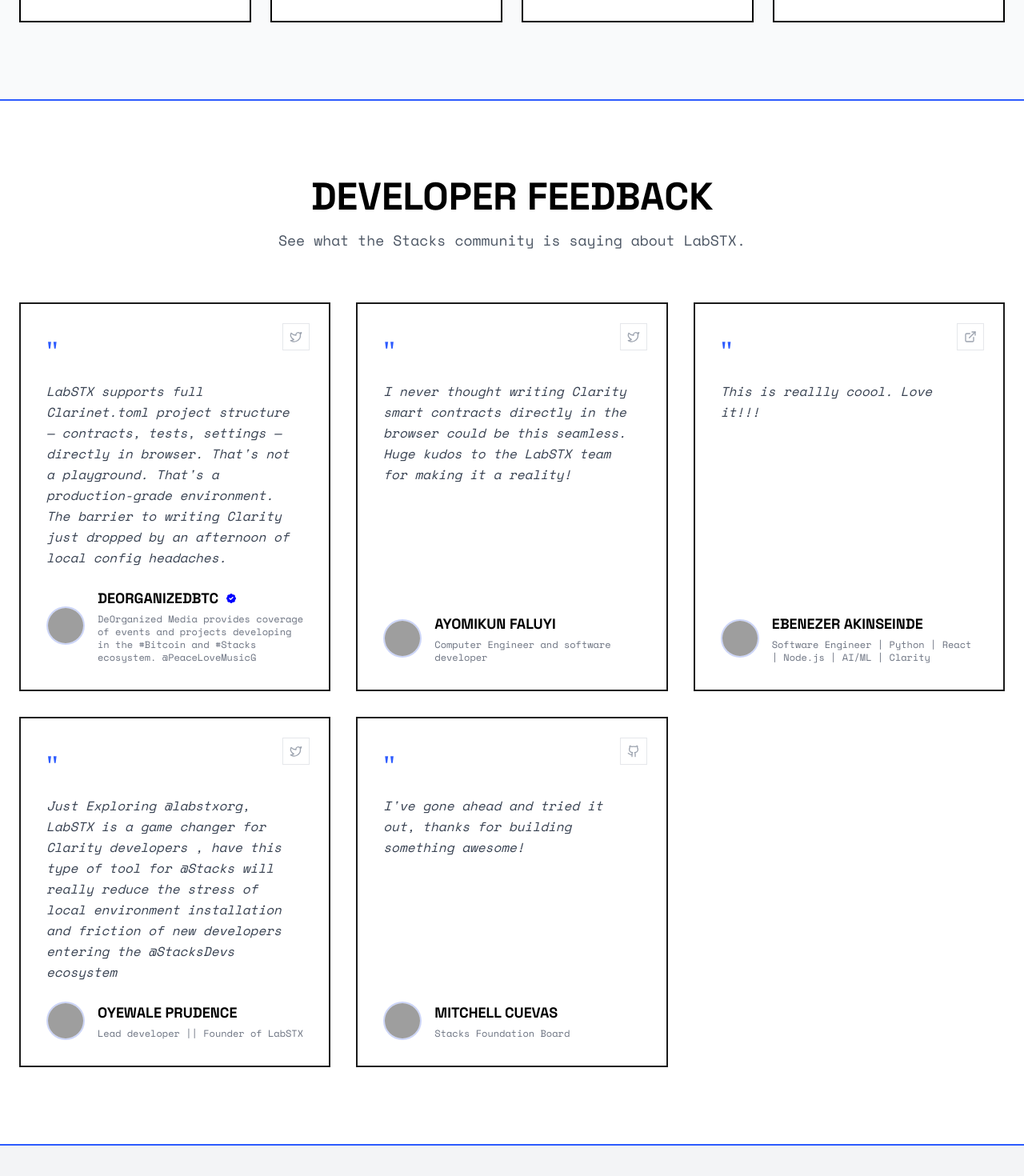
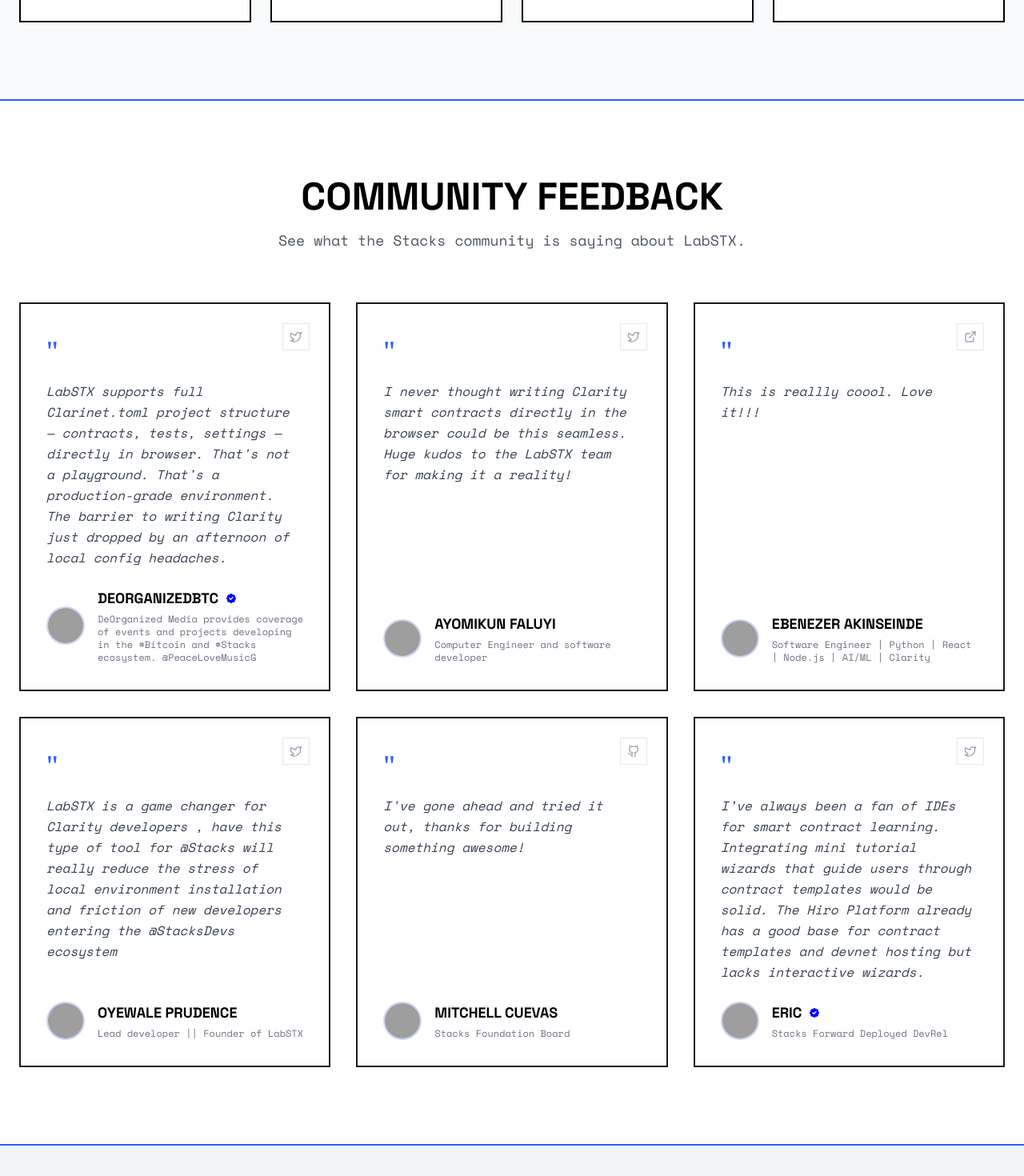
Before and after one commit to LabSTX/LabSTX, a React (Vite) app: page / in a window 1280 px wide. Shown: the part 6693-8163 px from the top of the page at 80% size. Built offline with nearby package versions, Linux system fonts and the light colour scheme; grey boxes are pictures that could not be loaded.

Commit message:
Added Testimonial to LandingPage

```diff
--- a/components/LandingPage.tsx
+++ b/components/LandingPage.tsx
@@ -816,7 +816,7 @@ export const LandingPage: React.FC<LandingPageProps> = ({ onLaunch, theme, toggl
                   <section className={`py-24 px-6 border-b-2 border-[#2d5bff] ${isDark ? 'bg-black' : 'bg-white'}`}>
                      <div className="max-w-7xl mx-auto">
                         <div className="mb-16 text-center">
-                           <h2 className={`text-5xl font-display font-black uppercase mb-4 ${isDark ? 'text-white' : 'text-black'}`}>Developer Feedback</h2>
+                           <h2 className={`text-5xl font-display font-black uppercase mb-4 ${isDark ? 'text-white' : 'text-black'}`}>Community Feedback</h2>
                            <p className={`text-lg font-mono ${isDark ? 'text-gray-400' : 'text-gray-600'}`}>See what the Stacks community is saying about LabSTX.</p>
                         </div>
                         <div className="grid md:grid-cols-3 gap-8">
@@ -849,7 +849,7 @@ export const LandingPage: React.FC<LandingPageProps> = ({ onLaunch, theme, toggl
                               theme={theme}
                            />
                            <TestimonialCard
-                              quote="Just Exploring @labstxorg, LabSTX is a game changer for Clarity developers , have this type of tool  for @Stacks will really reduce the stress of local environment installation and friction of new developers entering the @StacksDevs ecosystem"
+                              quote="LabSTX is a game changer for Clarity developers , have this type of tool  for @Stacks will really reduce the stress of local environment installation and friction of new developers entering the @StacksDevs ecosystem"
                               author="Oyewale Prudence"
                               role="Lead developer || Founder of LabSTX"
                               platform="twitter"
@@ -857,13 +857,25 @@ export const LandingPage: React.FC<LandingPageProps> = ({ onLaunch, theme, toggl
                               avatarUrl="https://pbs.twimg.com/profile_images/2035793157158559744/M87hsZyi_400x400.jpg"
                               theme={theme}
                            />
- <TestimonialCard
+                           <TestimonialCard
                               quote="I've gone ahead and tried it out, thanks for building something awesome!"
                               author="Mitchell Cuevas"
                               role="Stacks Foundation Board"
                               platform="github"
                               link="https://github.com/mitchellcuevas"
                               avatarUrl="https://lh3.googleusercontent.com/a-/ALV-UjX25oYtcRw8TLAhynR8XzNmIvOAUkKEJSODaZAhbnSqKfFU_UCz=s40-p"
+                              theme={theme}
+                           />
+
+                           <TestimonialCard
+                              quote="I’ve always been a fan of IDEs for smart contract learning. Integrating mini tutorial wizards that guide users through contract templates would be solid.
+The Hiro Platform already has a good base for contract templates and devnet hosting but lacks interactive wizards."
+                              author="Eric"
+                              isVerified={true}
+                              role="Stacks Forward Deployed DevRel"
+                              platform="twitter"
+                              link="https://x.com/ECBSJ/status/2069467791929864266?s=20"
+                              avatarUrl="https://pbs.twimg.com/profile_images/2004299570184876032/zX-OXwHx_400x400.jpg"
                               theme={theme}
                            />
 
```
